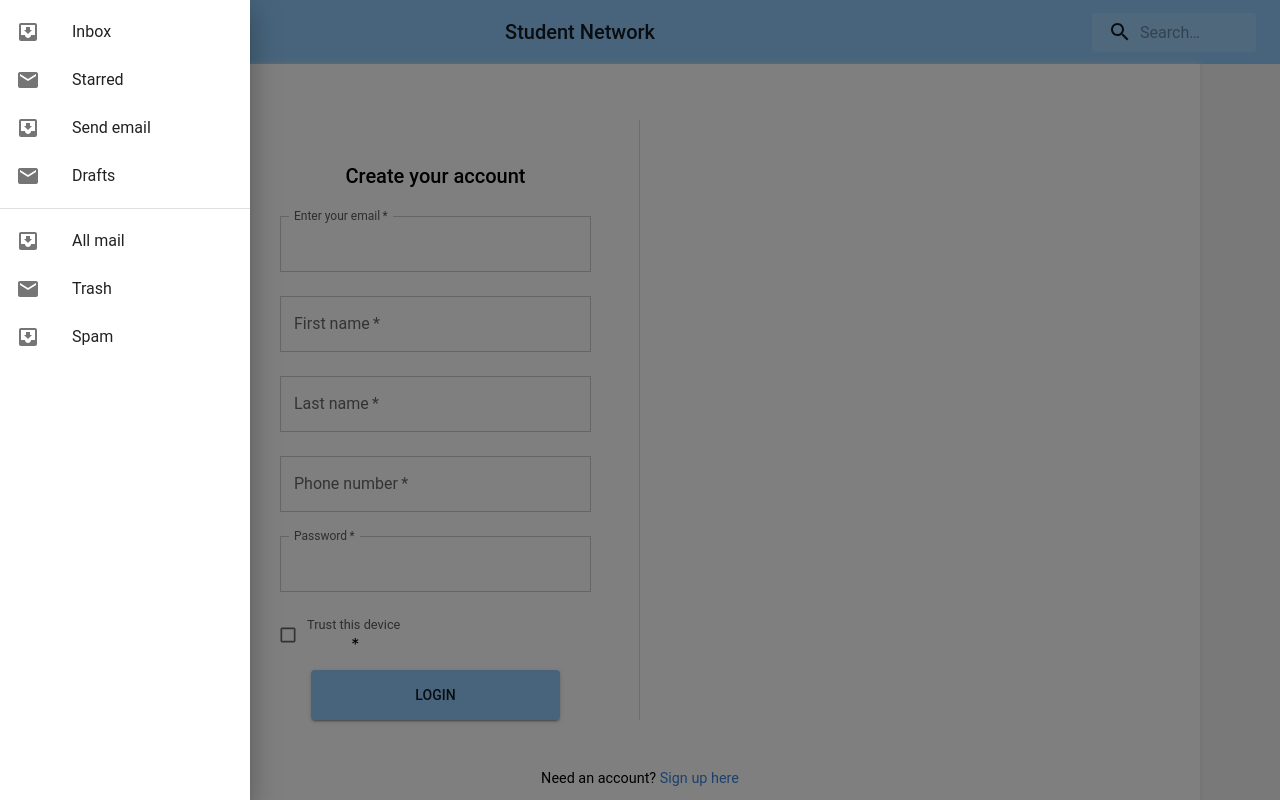
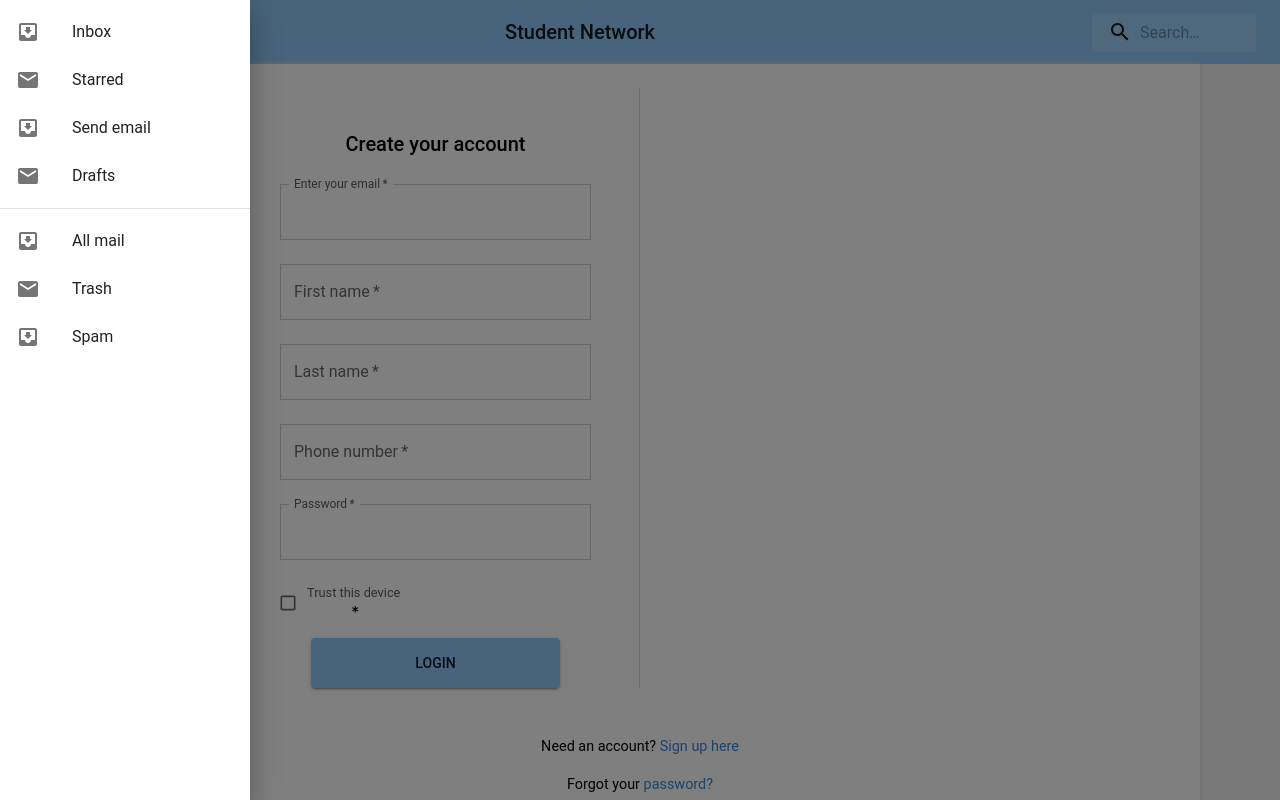
Before and after one commit to m-code-ing/student-directory-fe, a React (Create React App) app: page / in a window 1280 px wide. Shown: the top 800 px of the page. Built offline with nearby package versions, Linux system fonts and the light colour scheme.

Commit message:
fix spacing issue with form

```diff
--- a/src/components/RegistrationForm/RegistrationForm.tsx
+++ b/src/components/RegistrationForm/RegistrationForm.tsx
@@ -96,12 +96,15 @@ const LoginPage: FC = () => {
   return (
     <Container
       maxWidth={false}
-      sx={{ height: '100vh', backgroundColor: { xs: '#fff', md: '#f4f4f4' } }}
+      sx={{
+        height: '100vh',
+        backgroundColor: { xs: '#fff', md: '#f4f4f4' },
+      }}
     >
       <Grid
         container
         justifyContent="center"
-        alignItems="center"
+        // alignItems="center"
         sx={{ width: '100%', height: '100%' }}
       >
         <Grid item sx={{ maxWidth: '70rem', width: '100%', backgroundColor: '#fff' }}>
@@ -110,7 +113,7 @@ const LoginPage: FC = () => {
               container
               sx={{
                 boxShadow: { sm: '0 0 5px #ddd' },
-                py: '6rem',
+                py: '1rem',
                 px: '1rem',
               }}
             >
@@ -123,6 +126,7 @@ const LoginPage: FC = () => {
                   maxWidth: { sm: '45rem' },
                   marginInline: 'auto',
                 }}
+                mt={1}
               >
                 <Grid item xs={12} sm={6} sx={{ borderRight: { sm: '1px solid #ddd' } }}>
                   <Box
```
